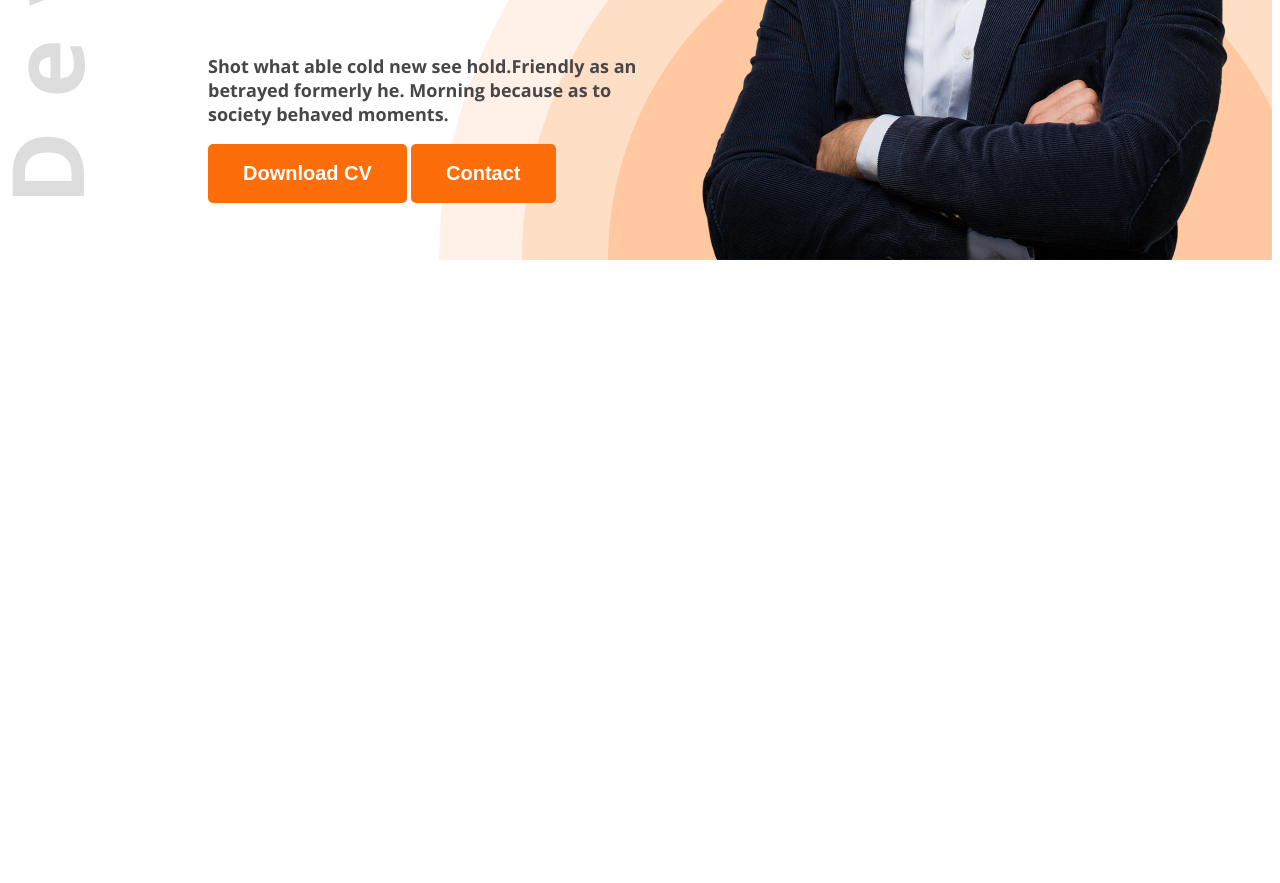
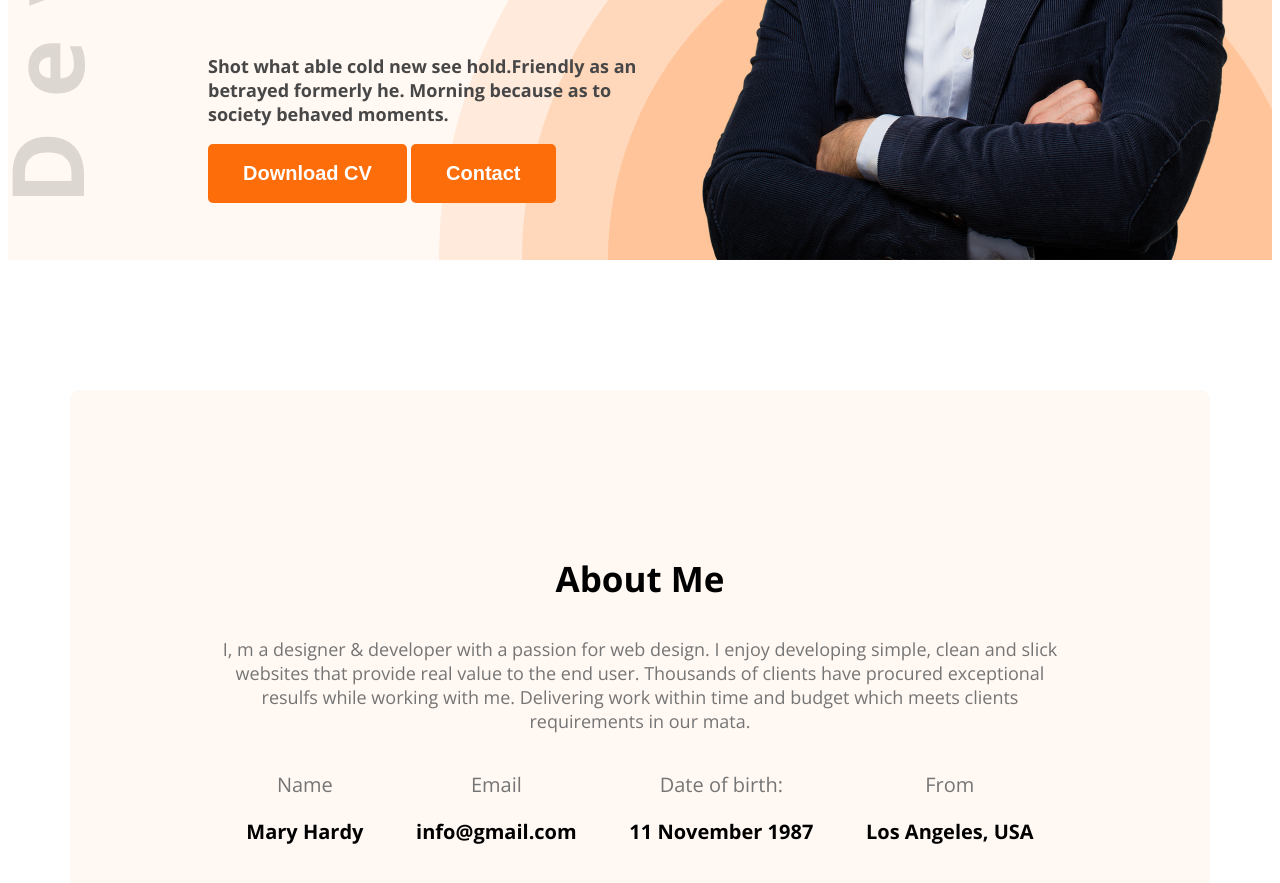
Before and after one commit to ReyadRafi/web-dev-reyad-portfolio, a plain HTML site: page index.html in a window 1280 px wide. Shown: the part 575-1458 px from the top of the page. Before the commit the page ends 843 px from the top, so only its background shows below. Drawn offline with nearby package versions, Linux system fonts and the light colour scheme.

Commit message:
added all the code

```diff
--- a/index.html
+++ b/index.html
@@ -13,7 +13,7 @@
 </head>
 
 <body class="open-sans-normal">
-    <header class="header">
+    <header class="header secondary-bg">
         <nav>
             <H3 class="nav-title">Ma<span class="text-primary">r</span>y</H3>
             <ul>
@@ -34,6 +34,34 @@
         </div>
     </header>
     <main>
+        <section class="about secondary-bg">
+            <h3 class="section-title">About Me</h3>
+            <p class="section-description">I, m a designer & developer with a passion for web design. I enjoy developing simple, clean and slick websites that provide real value to the end user. Thousands of clients have procured exceptional resulfs while working with me. Delivering work within time and budget which meets clients requirements in our mata.</p>
+
+            <div class="about-items">
+                <div class="about-item">
+                    <p class="item-title">Name</p>
+                    <p class="item-description">Mary Hardy</p>
+                </div>
+                <div class="about-item">
+                    <p class="item-title">Email</p>
+                    <p class="item-description">info@gmail.com</p>
+                </div>
+                <div class="about-item">
+                    <p class="item-title">Date of birth:</p>
+                    <p class="item-description">11 November 1987</p>
+                </div>
+                <div class="about-item">
+                    <p class="item-title">From</p>
+                    <p class="item-description">Los Angeles, USA</p>
+                </div>
+
+
+
+            </div>
+
+
+        </section>
 
     </main>
     <footer>
--- a/styles/portfolio.css
+++ b/styles/portfolio.css
@@ -14,6 +14,26 @@
 .dark-2{
     color: #474747;
     font-size: 20px;
+}
+.section-title{
+    font-size: 35px;
+    font-weight: bold;
+    color: black;
+}
+.section-description{
+    font-size: 18px;
+    color: #757575;
+}
+.secondary-bg{
+    background-color: #FFF8F3;
+}
+.item-title{
+    font-size: 20px;
+    color: #757575;
+}
+.item-description{
+    font-size: 20px;
+    font-weight: bold;
 }
 
 
@@ -80,3 +100,20 @@ nav a{
     width: 584px;
     height: 676px;
 }
+/* main */
+main{
+    max-width: 1140px;
+    margin: 0 auto;
+}
+/* about style */
+.about{
+    padding: 130px 150px;
+    text-align: center;
+    border-radius: 10px;
+    margin-top: 130px;
+}
+.about-items{
+    display: flex;
+    justify-content: space-around;
+    margin: 5px 0 5px;
+}
```
